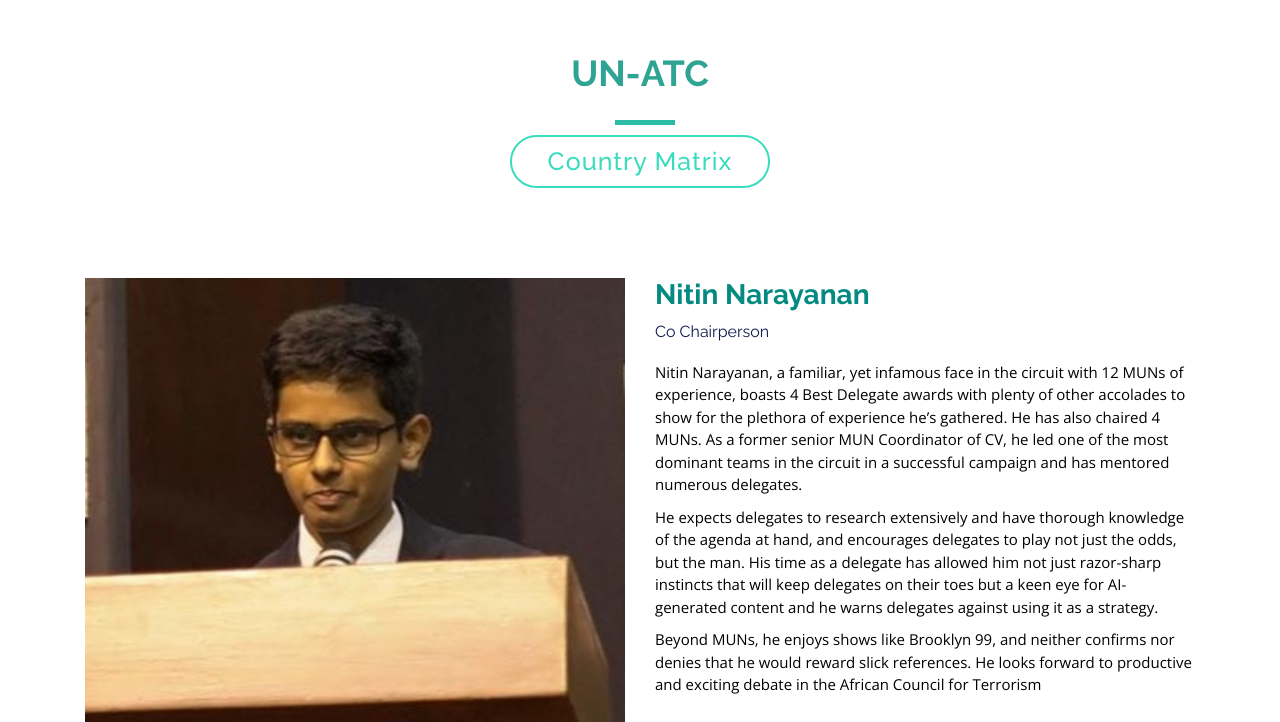
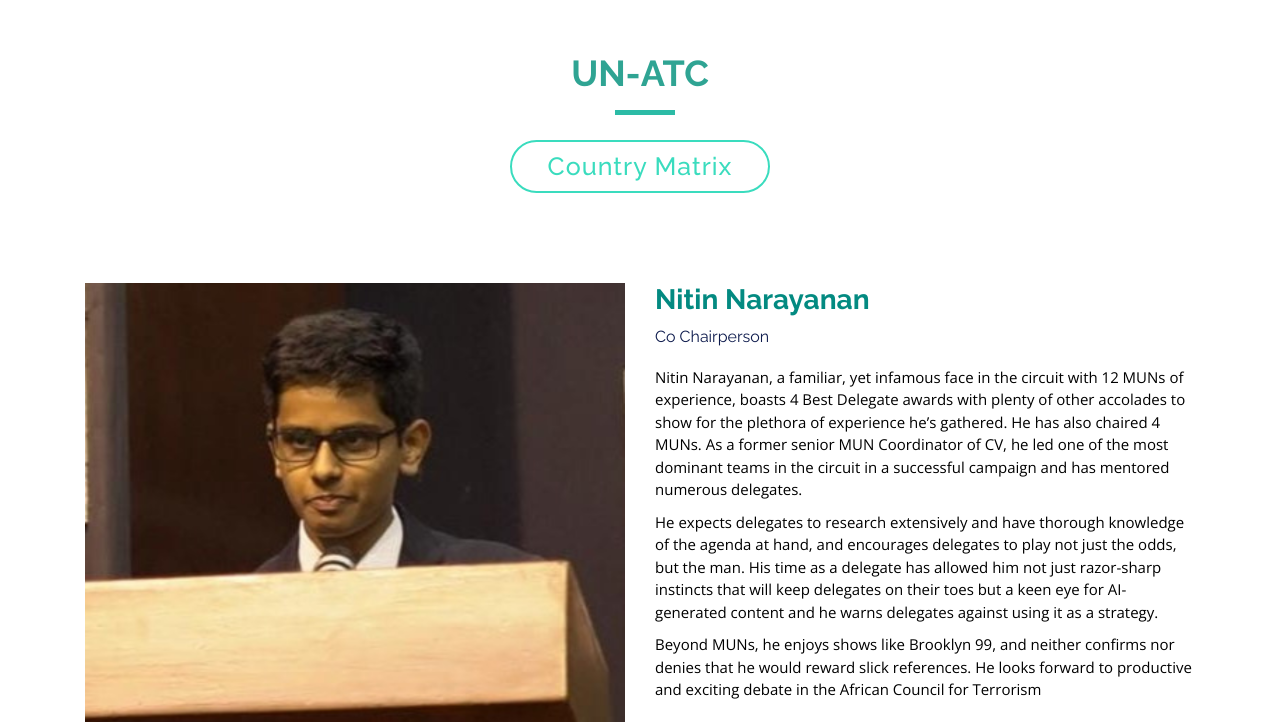
Before and after one commit to Allotrix/VNMUN, a plain HTML site: page EB-list2.html in a window 1280 px wide. Shown: the part 78-800 px from the top of the page. Drawn offline with nearby package versions, Linux system fonts and the light colour scheme.

Commit message:
Update style.css

```diff
--- a/css/style.css
+++ b/css/style.css
@@ -125,7 +125,8 @@ h6 {
 .section-header {
 
   position: relative;
-  padding-bottom: 20px;
+  padding-bottom: 10px;
+  margin-bottom: 15px;
 }
 
 .section-header::before {
@@ -845,7 +846,7 @@ body.mobile-nav-active #mobile-nav-toggle {
 }
 
 .btn-primary:hover {
-  background: #3adcbe;
+  background: rgb(58, 220, 190);
   color: #fff;
   border: 2px solid #3adcbe;
 }
```
